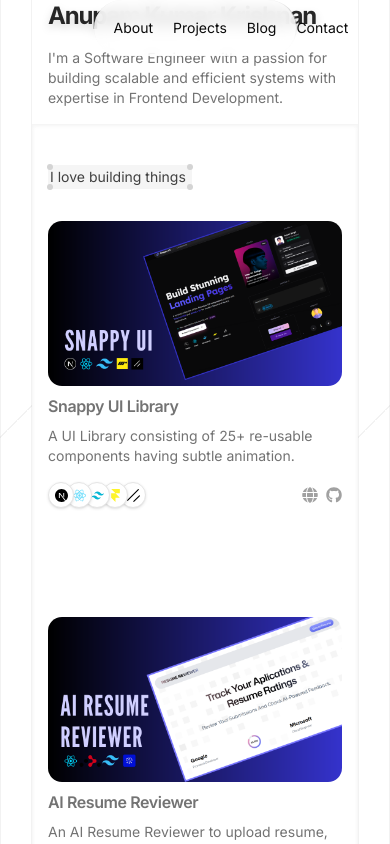
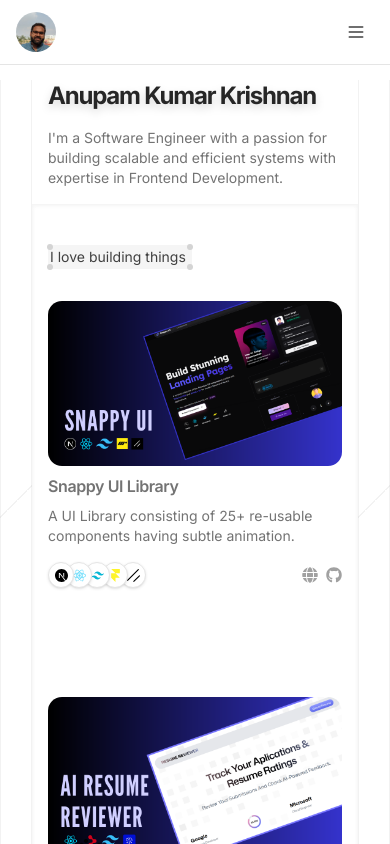
Before and after one commit to anupam-kumar-krishnan/personal-portfolio, a Next.js app: page / in a window 390 px wide. Shown: the top 844 px of the page. Built offline with nearby package versions, Linux system fonts and the light colour scheme.

Commit message:
fix: fix navbar issue in mobile screen

```diff
--- a/src/components/navbar/index.tsx
+++ b/src/components/navbar/index.tsx
@@ -19,6 +19,7 @@
   ];
 
   const [hovered, setHovered] = useState<number | null>(null);
+  const [menuOpen, setMenuOpen] = useState(false);
   const { scrollY } = useScroll();
   const [scrolled, setScrolled] = useState<boolean>(false);
 
@@ -30,7 +31,8 @@
   });
 
   return (
-    <Container>
+    <Container className="pt-20 md:pt-0">
+      {/* Desktop nav - hidden on mobile */}
       <motion.nav
         style={{
           boxShadow: scrolled ? "var(--shadow-aceternity)" : "none",
@@ -38,7 +40,7 @@
           y,
         }}
         transition={{ duration: 0.3, ease: "linear" }}
-        className="fixed backdrop-blur-sm inset-x-0 top-0 z-50 mx-auto flex max-w-4xl items-center justify-between px-3 py-2 rounded-4xl bg-white/80"
+        className="fixed inset-x-0 top-0 z-50 mx-auto backdrop-blur-sm hidden md:flex max-w-4xl items-center justify-between px-3 py-2 rounded-4xl bg-white/80"
       >
         <Link href="/">
           <Image
@@ -70,6 +72,88 @@
           ))}
         </div>
       </motion.nav>
+
+      {/* Mobile nav - hidden on desktop */}
+      <div className="fixed inset-x-0 top-0 z-50 md:hidden bg-white/80 backdrop-blur-sm border-b border-neutral-200">
+        <div className="flex items-center justify-between px-4 py-3">
+          <Link href="/">
+            <Image
+              className="h-10 w-10 rounded-full"
+              src="/avatar.webp"
+              alt="Avatar"
+              height="100"
+              width="100"
+            />
+          </Link>
+
+          <motion.div
+            animate={
+              menuOpen ? { rotate: 90, scale: 1.1 } : { rotate: 0, scale: 1 }
+            }
+            transition={{ type: "spring", stiffness: 300, damping: 15 }}
+          >
+            <button
+              onClick={() => setMenuOpen(!menuOpen)}
+              className="p-2 rounded-md text-neutral-700 hover:bg-neutral-100"
+            >
+              {menuOpen ? (
+                // X icon
+                <svg
+                  xmlns="http://www.w3.org/2000/svg"
+                  className="h-5 w-5"
+                  fill="none"
+                  viewBox="0 0 24 24"
+                  stroke="currentColor"
+                >
+                  <path
+                    strokeLinecap="round"
+                    strokeLinejoin="round"
+                    strokeWidth={2}
+                    d="M6 18L18 6M6 6l12 12"
+                  />
+                </svg>
+              ) : (
+                // Hamburger icon
+                <svg
+                  xmlns="http://www.w3.org/2000/svg"
+                  className="h-5 w-5"
+                  fill="none"
+                  viewBox="0 0 24 24"
+                  stroke="currentColor"
+                >
+                  <path
+                    strokeLinecap="round"
+                    strokeLinejoin="round"
+                    strokeWidth={2}
+                    d="M4 6h16M4 12h16M4 18h16"
+                  />
+                </svg>
+              )}
+            </button>
+          </motion.div>
+        </div>
+
+        {/* Mobile menu dropdown */}
+        {menuOpen && (
+          <motion.div
+            initial={{ opacity: 0, y: -10 }}
+            animate={{ opacity: 1, y: 0 }}
+            exit={{ opacity: 0, y: -10 }}
+            className="flex flex-col px-4 pb-4 gap-1 bg-white/80"
+          >
+            {navItems.map((item, idx) => (
+              <Link
+                key={idx}
+                href={item.href}
+                onClick={() => setMenuOpen(false)}
+                className="text-sm px-2 py-2 rounded-md hover:bg-neutral-100 text-neutral-700"
+              >
+                {item.title}
+              </Link>
+            ))}
+          </motion.div>
+        )}
+      </div>
     </Container>
   );
 };
```
